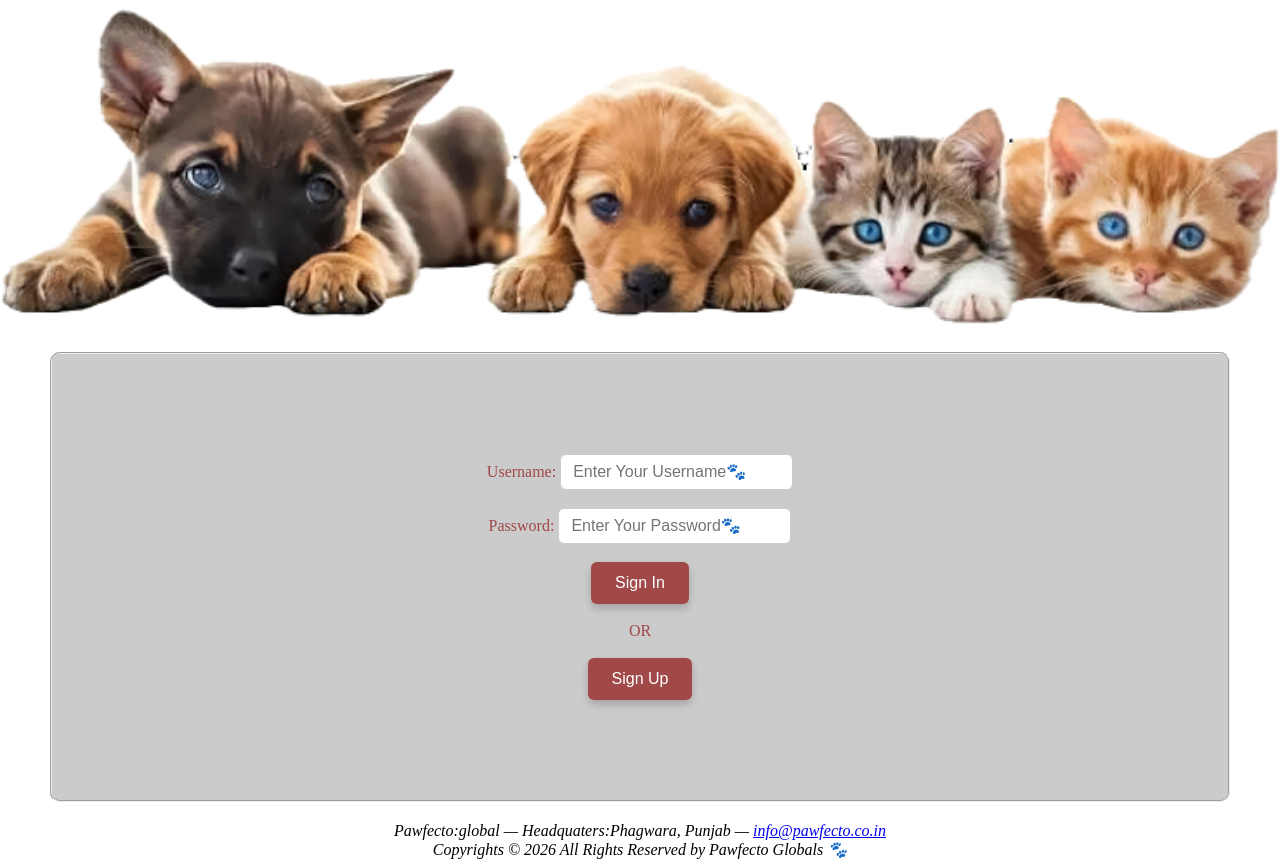
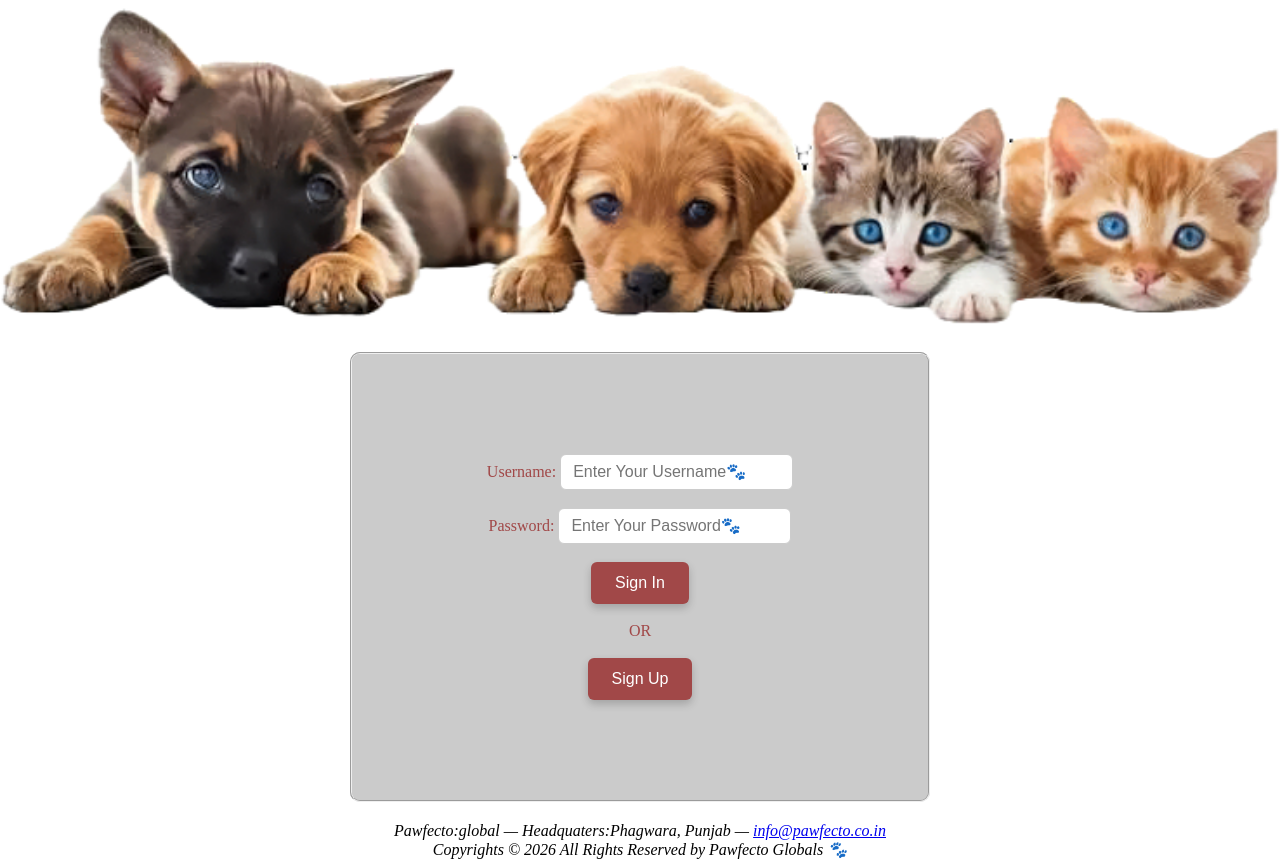
Before and after one commit to code-sagniiikkkkk/CSE326, a plain HTML site: page index.html in a window 1280 px wide. Shown: the part 162-1021 px from the top of the page. Drawn offline with Linux system fonts and the light colour scheme.

Commit message:
Adjust fieldset margins in index.html

```diff
--- a/index.html
+++ b/index.html
@@ -58,7 +58,7 @@
     <img src="bgg.png" width="100%" alt="Animal bg">
     <div>
         <form align="center" action="pawfecto_home.html">
-            <fieldset style="margin: 20px 50px 20px 50px;padding-top:100px;padding-bottom:100px;background-color: rgba(167, 167, 167, 0.585); border-radius: 10px;">
+            <fieldset style="margin: 20px 50px 20px 50px;padding-top:100px;padding-bottom:100px;background-color: rgba(167, 167, 167, 0.585); border-radius: 10px;margin-left: 350px; margin-right: 350px;">
                 <label for="username" class="txtt">Username:</label>
                 <input type="text" id="username" name="username" required placeholder="Enter Your Username🐾"><br><br>
                 <label for="password" class="txtt">Password:</label>
```
